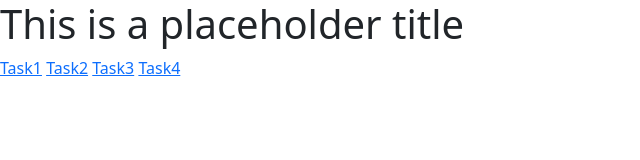
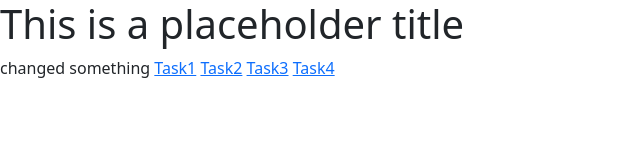
Before and after one commit to BaichenLiu3/lab-04-setting-issue-corrected-evemcgregor, a plain HTML site: page index.html in a window 1280 px wide. Shown: the whole page, without its empty margins (0-640 px from the left). Drawn offline with nearby package versions, Linux system fonts and the light colour scheme.

Commit message:
changed something

```diff
--- a/index.html
+++ b/index.html
@@ -10,7 +10,7 @@
 
 <body>
     <h1>This is a placeholder title</h1>
-
+changed something
     <!-- the rest of your HTML code (for Task 1-5) will go here!-->
 <a href="task1/task1.html">Task1</a>
 <a href="task2/task2.html">Task2</a>
```
